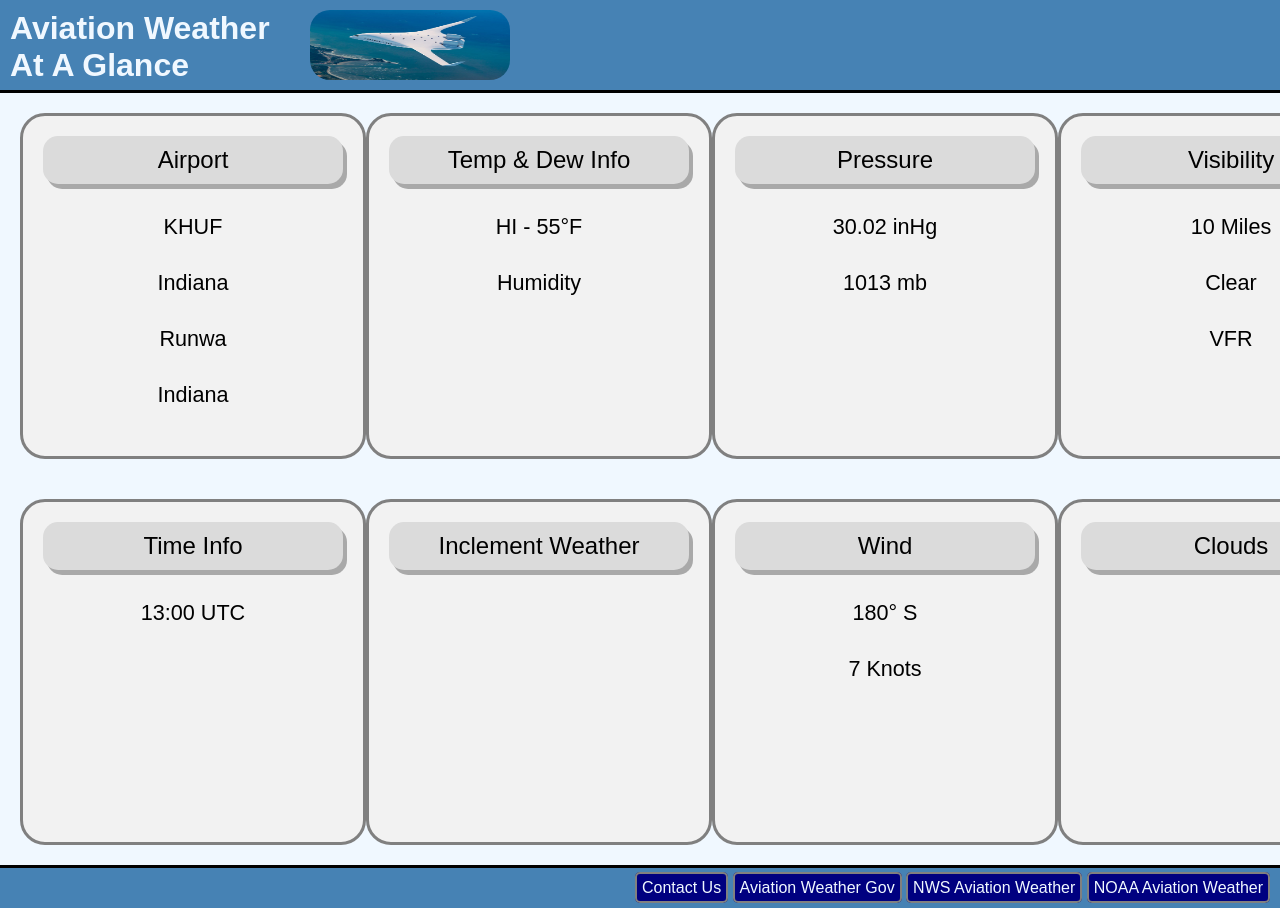
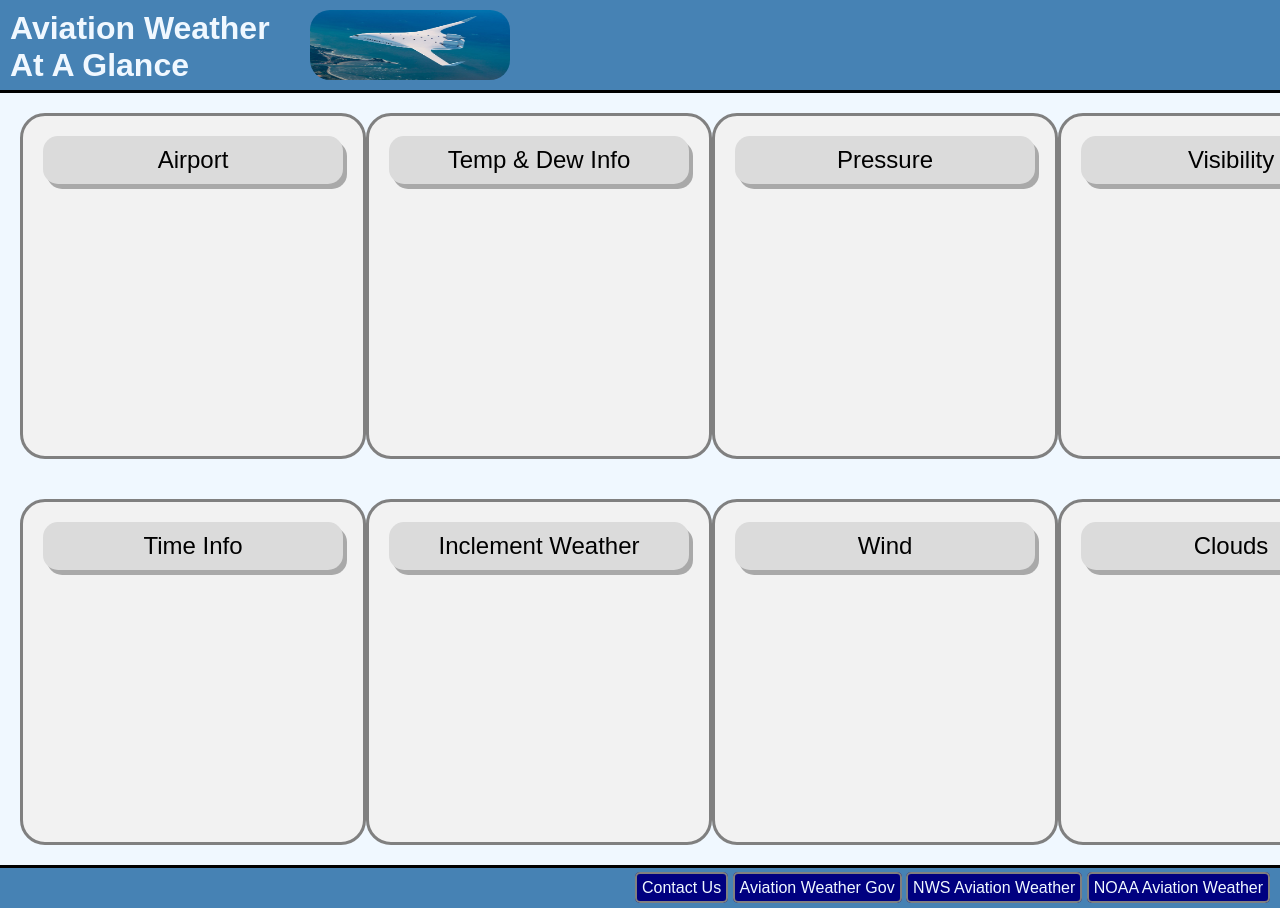
Before and after one commit to Codypat60/senior-project, a website: page index.html in a window 1280 px wide. Shown: the top 908 px of the page. Drawn offline with Linux system fonts and the light colour scheme; no server answers.

Commit message:
Marked out all unneeded areas.

```diff
--- a/index.html
+++ b/index.html
@@ -20,10 +20,10 @@
                     <h2 id="first-top-h" class="box-header">Airport</h2>
                 </div>
                 <div id="first-top-p-div" class="p-div">
-                    <p id="first-top-p" class="box-p">KHUF</p>
-                    <p id="first-top-p-2" class="box-p">Indiana</p>
-                    <p id="first-top-p-3" class="box-p">Runwa</p>
-                    <p id="first-top-p-4" class="box-p">Indiana</p>
+                    <p id="first-top-p" class="box-p"></p>
+                    <p id="first-top-p-2" class="box-p"></p>
+                    <p id="first-top-p-3" class="box-p"></p>
+                    <p id="first-top-p-4" class="box-p"></p>
 
                 </div>
             </div>
@@ -32,7 +32,7 @@
                     <h2 id="first-bottom-h" class="box-header">Time Info</h2>
                 </div>
                 <div id="first-bottom-p-div" class="p-div">
-                    <p id="first-bottom-p" class="box-p">13:00 UTC</p>
+                    <p id="first-bottom-p" class="box-p"></p>
                 </div>
             </div>
         </div>
@@ -42,8 +42,8 @@
                     <h2 id="second-top-h" class="box-header">Temp & Dew Info</h2>
                 </div>
                 <div id="second-top-p-div" class="p-div">
-                    <p id="second-top-p" class="box-p">HI - 55°F</p>
-                    <p id="second-top-p-2" class="box-p">Humidity</p>
+                    <p id="second-top-p" class="box-p"></p>
+                    <p id="second-top-p-2" class="box-p"></p>
                     <!-- <p id="second-top-p-2" class="box-p">LO - 33°F</p> -->
                 </div>
             </div>
@@ -64,8 +64,8 @@
                     <h2 id="third-top-h" class="box-header">Pressure</h2>
                 </div>
                 <div id="third-top-p-div" class="p-div">
-                    <p id="third-top-p" class="box-p">30.02 inHg</p>
-                    <p id="third-top-p-2" class="box-p">1013 mb</p>
+                    <p id="third-top-p" class="box-p"></p>
+                    <p id="third-top-p-2" class="box-p"></p>
                 </div>
             </div>
             <div id="third-bottom-box" class="inner-div">
@@ -73,8 +73,8 @@
                     <h2 id="third-bottom-h" class="box-header">Wind</h2>
                 </div>
                 <div id="third-bottom-p-div" class="p-div">
-                    <p id="third-bottom-p" class="box-p">180° S</p>
-                    <p id="third-bottom-p-2" class="box-p">7 Knots</p>
+                    <p id="third-bottom-p" class="box-p"></p>
+                    <p id="third-bottom-p-2" class="box-p"></p>
                 </div>
             </div>
         </div>
@@ -84,9 +84,9 @@
                     <h2 id="fourth-top-h" class="box-header">Visibility</h2>
                 </div>
                 <div id="fourth-top-p-div" class="p-div">
-                    <p id="fourth-top-p" class="box-p">10 Miles</p>
-                    <p id="fourth-top-p-2" class="box-p">Clear</p>
-                    <p id="fourth-top-p-3" class="box-p">VFR</p>
+                    <p id="fourth-top-p" class="box-p"></p>
+                    <p id="fourth-top-p-2" class="box-p"></p>
+                    <p id="fourth-top-p-3" class="box-p"></p>
                 </div>
             </div>
             <div id="fourth-bottom-box" class="inner-div">
```
